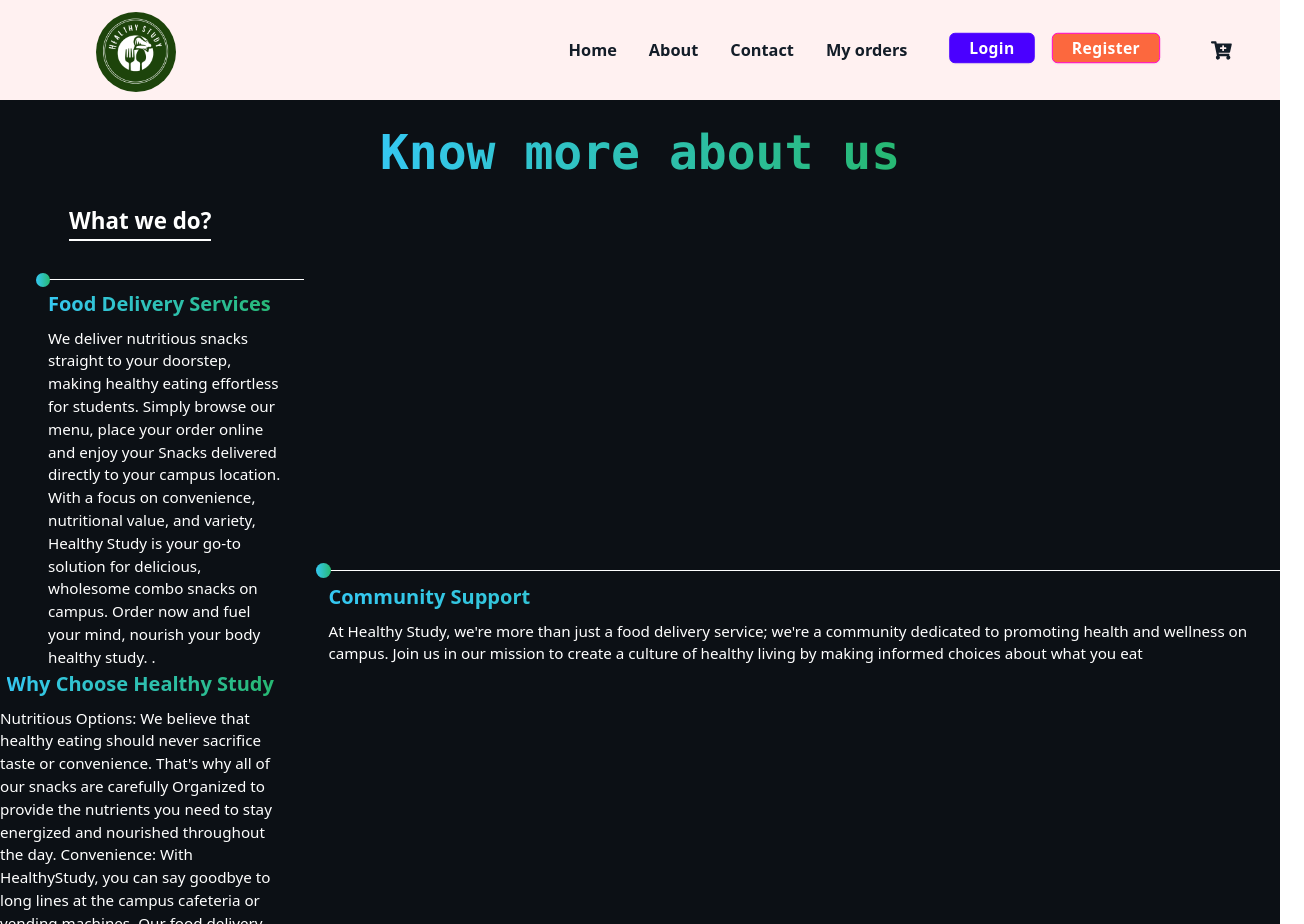
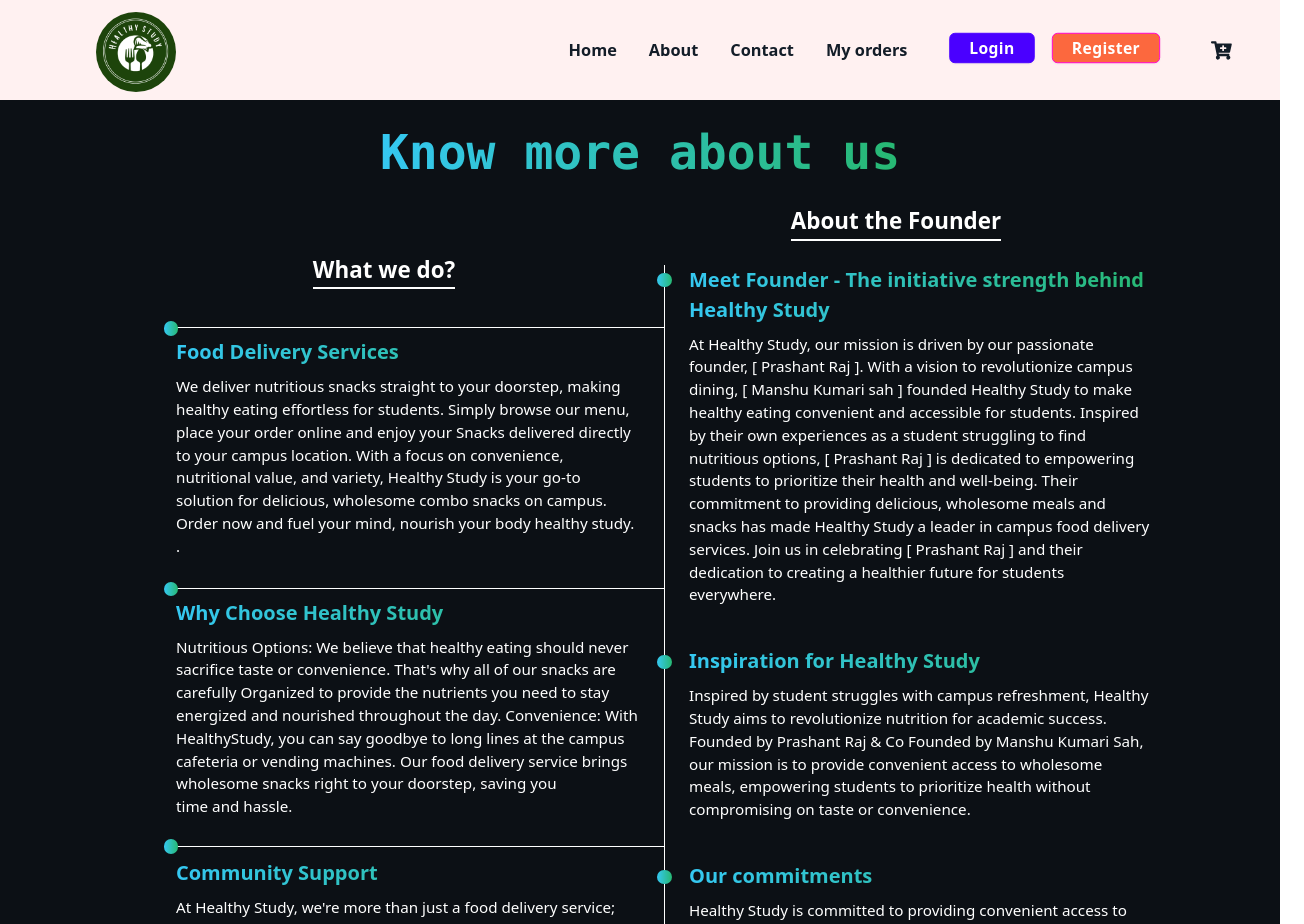
Before and after one commit to webakash1806/healthy-study, a React (Vite) app in the folder client/: page /about in a window 1280 px wide. Shown: the top 924 px of the page, 1304 px wide, since content can reach past the window. Built offline with nearby package versions, Linux system fonts and the light colour scheme; no server answers.

Commit message:
About page updated

```diff
--- a/client/src/Pages/About.jsx
+++ b/client/src/Pages/About.jsx
@@ -27,6 +27,9 @@
                             <p className='text-[0.95rem] pt-2'>Our HR recruitment service streamlines talent acquisition, connecting businesses with top-tier candidates. We employ strategic methodologies, leveraging industry expertise to identify and attract the most qualified professionals. From sourcing to onboarding, we ensure a seamless hiring process, cultivating successful partnerships and fostering organizational growth.</p>
                         </div>
                         */}
+                        <div className='relative pl-6 ml-6 border-l md:mt-10 md:border-none'>
+                            <div className='w-full md:absolute md:block hidden h-[0.1px] bg-white top-[-10px]'></div>
+                            <div className='w-[0.9rem] h-[0.9rem] bg-gradient-to-r  from-[#35C8F2] to-[#27B872] rounded-full md:top-[-16px] md:left-3 absolute left-[-0.47rem] top-[0.5rem]'></div>
                             <h2 className='text-[1.25rem] font-bold bg-clip-text text-transparent bg-[linear-gradient(to_right,#35C8F2,#27B872)]'>Why Choose Healthy Study</h2>
                             <p className='text-[0.95rem] pt-2'>Nutritious Options: We believe that healthy eating should never sacrifice taste or convenience. That's why all of our snacks are carefully Organized to provide the nutrients you need to stay energized and nourished throughout the day.
                                 Convenience: With HealthyStudy, you can say goodbye to long lines at the campus cafeteria or vending machines. Our food delivery service brings wholesome snacks right to your doorstep, saving you time and hassle.</p>
@@ -60,6 +63,7 @@
                         </div>
                     </div>
                 </div>
+            </div>
         </HomeLayout >
     )
 }
```
Lines whose indentation alone changed are shown as unchanged.
